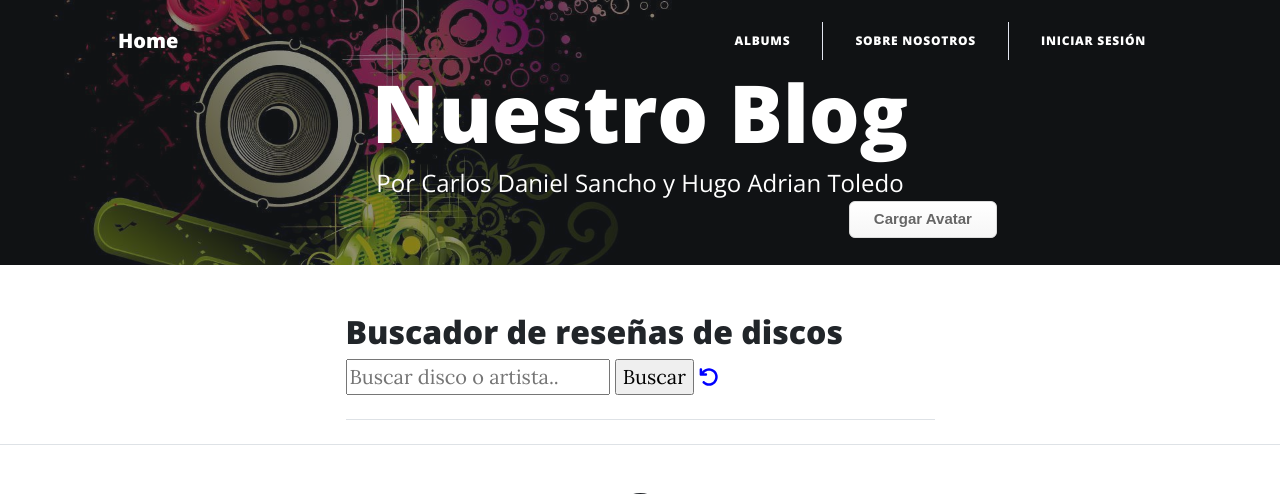
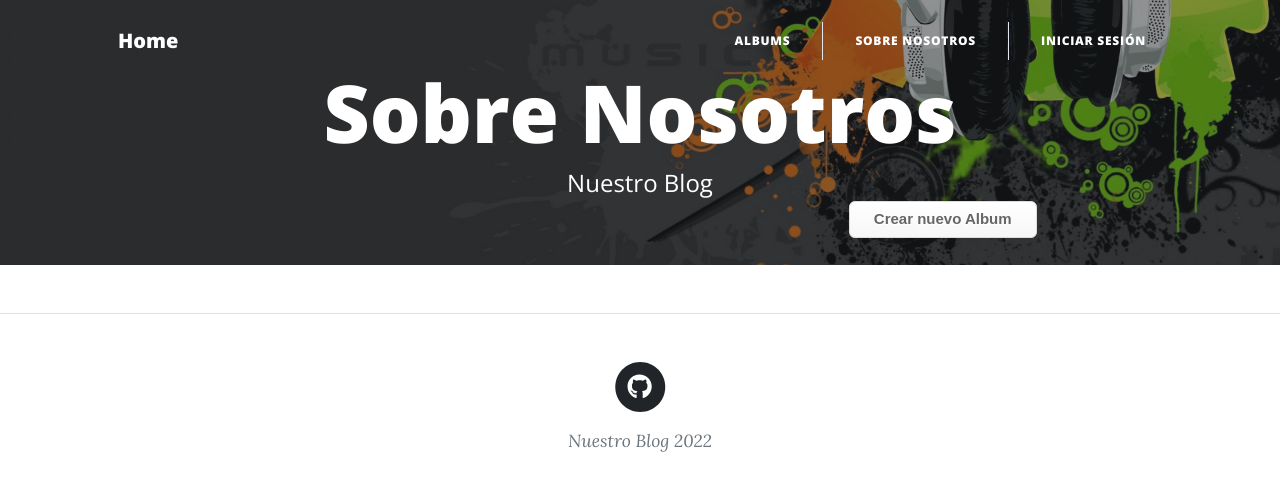
Before and after one commit to carlosdanielsancho/FInalProject, a Django app: template our_blog/nosotros/templates/nosotros/nosotros.html in a window 1280 px wide. Shown: the top 494 px of the page. Run offline with Django 3.2, Linux system fonts and the light colour scheme; the template is opened without the code that fills it, so the values that code supplies are empty; some libraries are stand-ins or nearby versions.

Commit message:
Sopala Sobre Nosotros Lista Sin Cuero de Texto

```diff
--- a/our_blog/home/templates/home/index.html
+++ b/our_blog/home/templates/home/index.html
@@ -39,9 +39,11 @@
 
                 <div class="collapse navbar-collapse" id="navbarResponsive">
                     <ul class="navbar-nav ms-auto py-4 py-lg-0">
-                        <li class="nav-item"><a class="nav-link px-lg-3 py-3 py-lg-4" href="{% url 'album:album-list' %}">Sobre Nosotros</a></li>
+                        <li class="nav-item"><a class="nav-link px-lg-3 py-3 py-lg-4" href="/nosotros">Sobre Nosotros</a></a></li>
 
                         <div class="topbar-divider d-none d-sm-block"></div>
+
+
 
                         {% if user.is_authenticated %}
                         <li class="nav-item"><a class="nav-link px-lg-3 py-3 py-lg-4" href="{% url 'home:user-update' %}">Editar usuario</a></li>
--- a/our_blog/nosotros/templates/nosotros/nosotros.html
+++ b/our_blog/nosotros/templates/nosotros/nosotros.html
@@ -1,6 +1,45 @@
 {% extends "home/index.html" %}
 {% load static %}
 
+
 {% block our_blog_title %}
-Sobre Nosotros
+About
 {% endblock %}
+
+{% block our_blog_header %}
+<header class="masthead" style="background-image: url('/static/home/assets/img/about-bg.jpg')">
+    <div class="container position-relative px-4 px-lg-5">
+        <div class="row gx-4 gx-lg-5 justify-content-center">
+            <div class="col-md-15 col-lg-16 col-xl-14">
+                <div class="site-heading">
+                    <h1>Sobre Nosotros</h1>
+                    <span class="subheading">Nuestro Blog</span>
+                </div>
+            </div>
+        </div>
+        <a class="button_custom" href="{% url 'album:album-add' %}">Crear nuevo Album</a>
+    </div>
+</header>
+{% endblock %}
+
+
+{% block our_blog_content %}
+    {% for album in album_list %}
+        <!-- Post preview-->
+        <div class="post-preview">
+            <a href="{% url 'album:album-detail' album.id %}">
+                <h2 class="post-title">Album: {{ album.title }}</h2>
+                <h3 class="post-subtitle">Interprete: {{ album.performer }}</h3>
+                <h3 class="post-subtitle">Lanzamiento: {{ album.release }}</h3>
+                <h3 class="post-subtitle">Género: {{ album.genre }}</h3>
+            </a>
+            <p class="post-meta">
+                Subido por
+                <span style="color: #0b4956;" href="">{{ album.owner.username }}</span>
+                ( {{ album.created_at }} )
+            </p>
+        </div>
+        <!-- Divider-->
+        <hr class="my-4" />
+    {% endfor %}
+{% endblock %}
--- /dev/null
+++ b/our_blog/nosotros/urls.py
@@ -0,0 +1,3 @@
+from django.urls import path
+
+from nosotros import views
--- a/our_blog/nosotros/views.py
+++ b/our_blog/nosotros/views.py
@@ -1,3 +1,7 @@
 from django.shortcuts import render
+from django.http import HttpResponse
 
-# Create your views here.
+
+def nosotros(request):
+
+    return render(request, 'nosotros/nosotros.html')
--- a/our_blog/our_blog/urls.py
+++ b/our_blog/our_blog/urls.py
@@ -16,12 +16,17 @@ Including another URLconf
 from django.conf import settings
 from django.contrib import admin
 from django.urls import path, include
+from nosotros.views import nosotros
+
+
 
 urlpatterns = [
     path("admin/", admin.site.urls),
     path("", include("home.urls")),
     path('accounts/', include('django.contrib.auth.urls')),
     path("album/", include("album.urls")),
+    path("nosotros/", nosotros),
+
     ]
 
 if settings.DEBUG:
```
